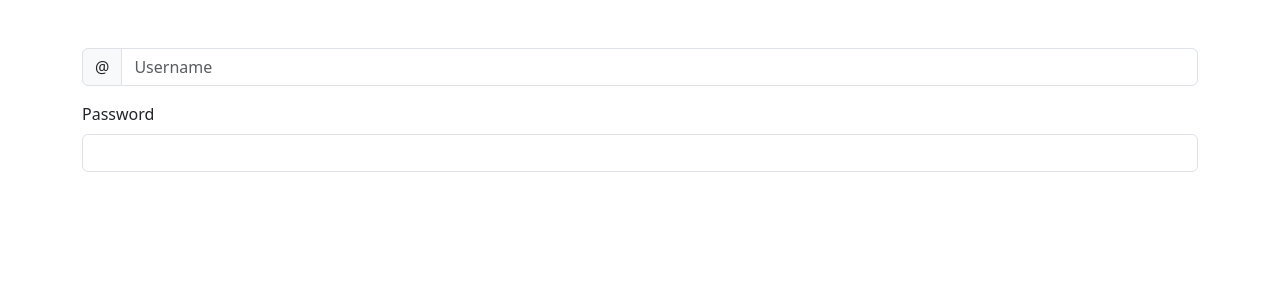
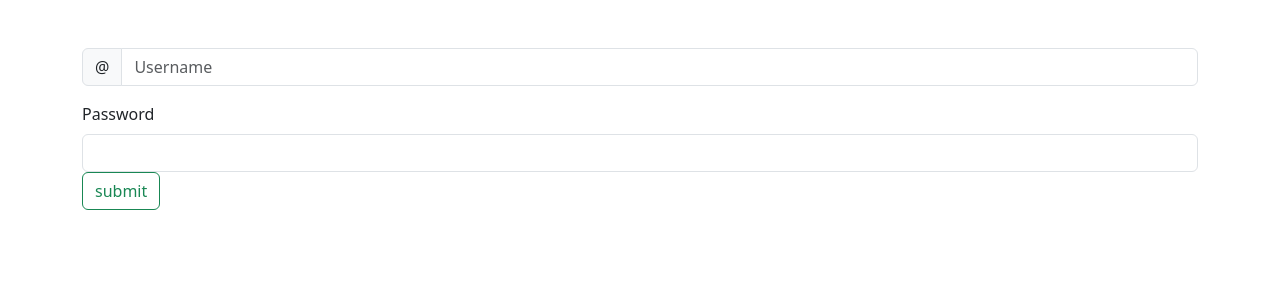
Before and after one commit to Jeevananthan-S/LOGIN_TeamProject, an Angular app: page / in a window 1280 px wide. Shown: the top 300 px of the page. Built offline with nearby package versions, Linux system fonts and the light colour scheme.

Commit message:
added submit button

```diff
--- a/src/app/app.component.html
+++ b/src/app/app.component.html
@@ -17,8 +17,8 @@
 
 
   </div>
-
-
+  <!-- <  jaiganesh 11/07/2023 created submit button  -->
+     <button type="button" class="btn btn-outline-success">submit</button>
   <div class="button">
 
   </div>
```
